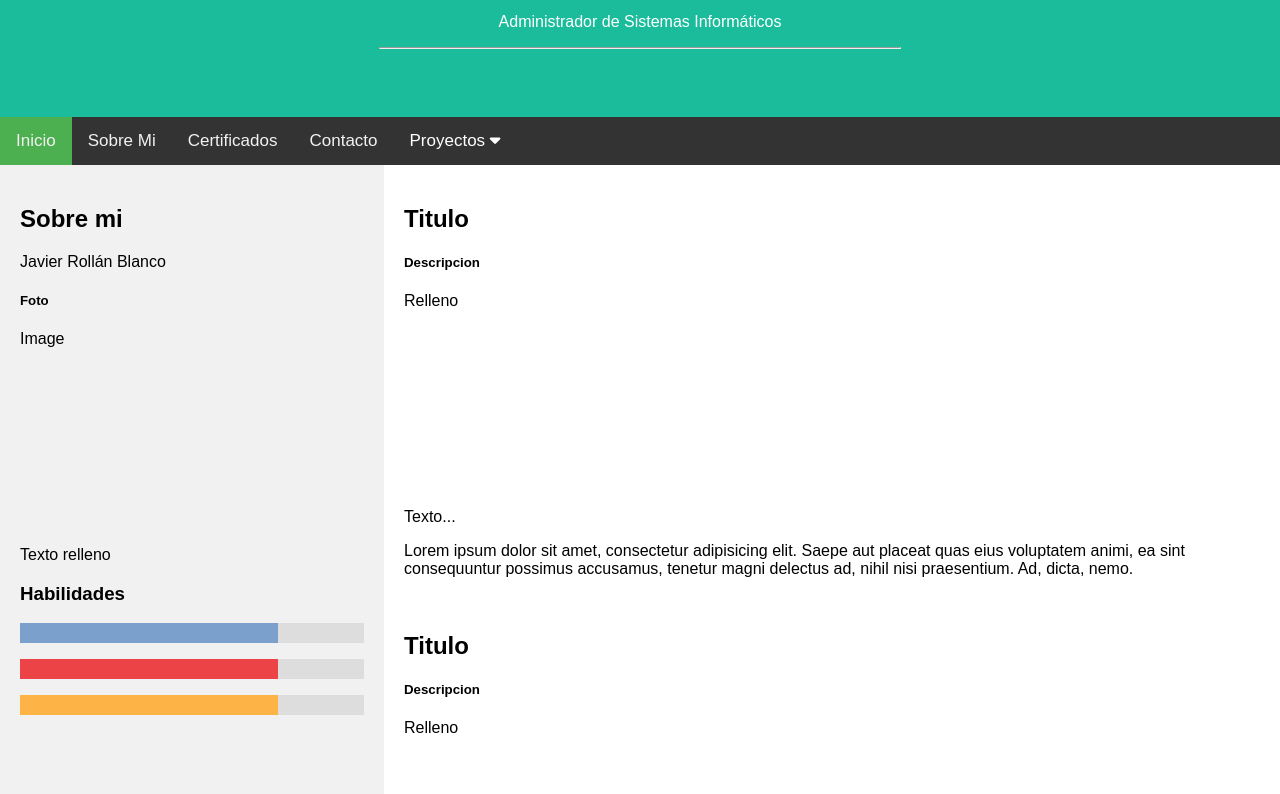
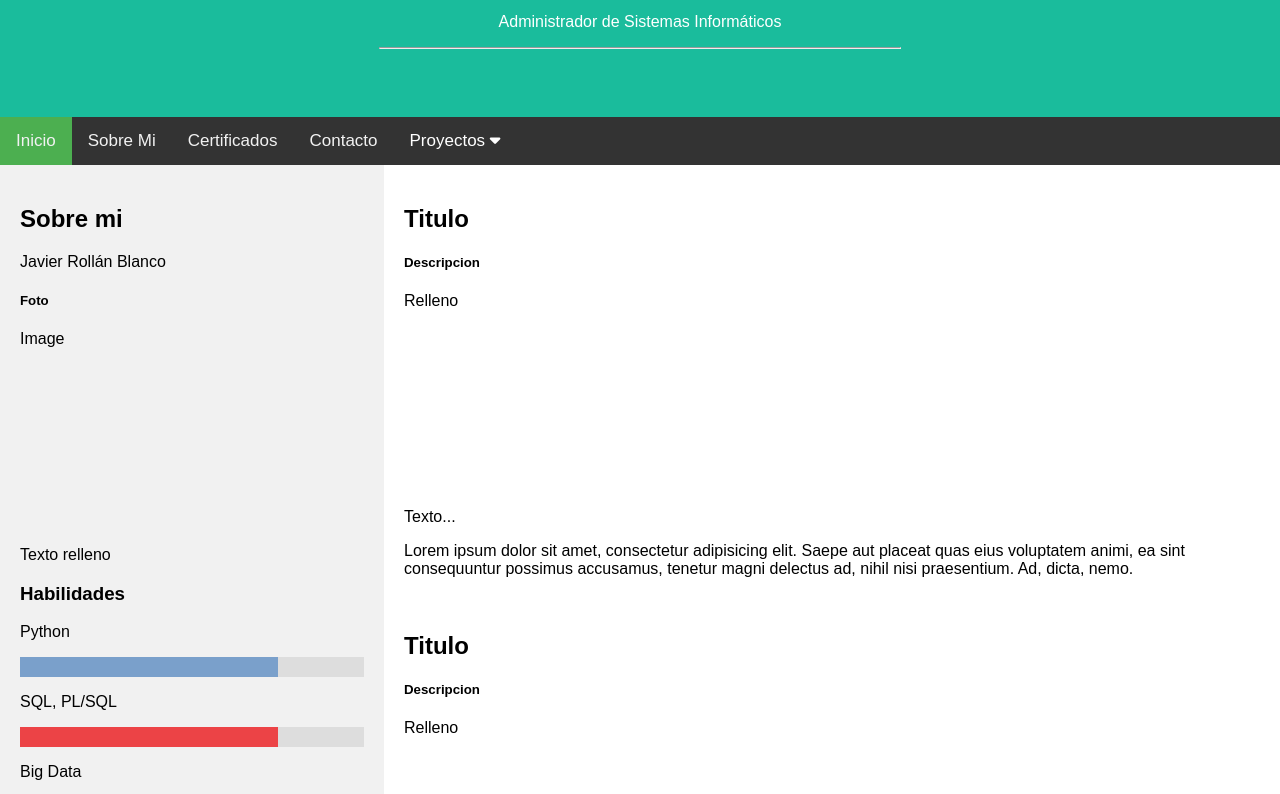
Before and after one commit to javierrollan/javierrollan-old-.github.io, a plain HTML site: page index.html in a window 1280 px wide. Shown: the part 145-939 px from the top of the page. Drawn offline with Linux system fonts and the light colour scheme.

Commit message:
Skills #2

```diff
--- a/index.html
+++ b/index.html
@@ -48,15 +48,15 @@
 			</div>
 			<p>Texto relleno</p>
 			<h3>Habilidades</h3>
-			<p></p>
+			<p>Python</p>
 			<div class="container">
 				<div class="skills pyt3"></div>
 			</div>
-			<p></p>
+			<p>SQL, PL/SQL</p>
 			<div class="container">
 				<div class="skills orasql"></div>
 			</div>
-			<p></p>
+			<p>Big Data</p>
 			<div class="container">
 				<div class="skills bigdata"></div>
 			</div>
```
